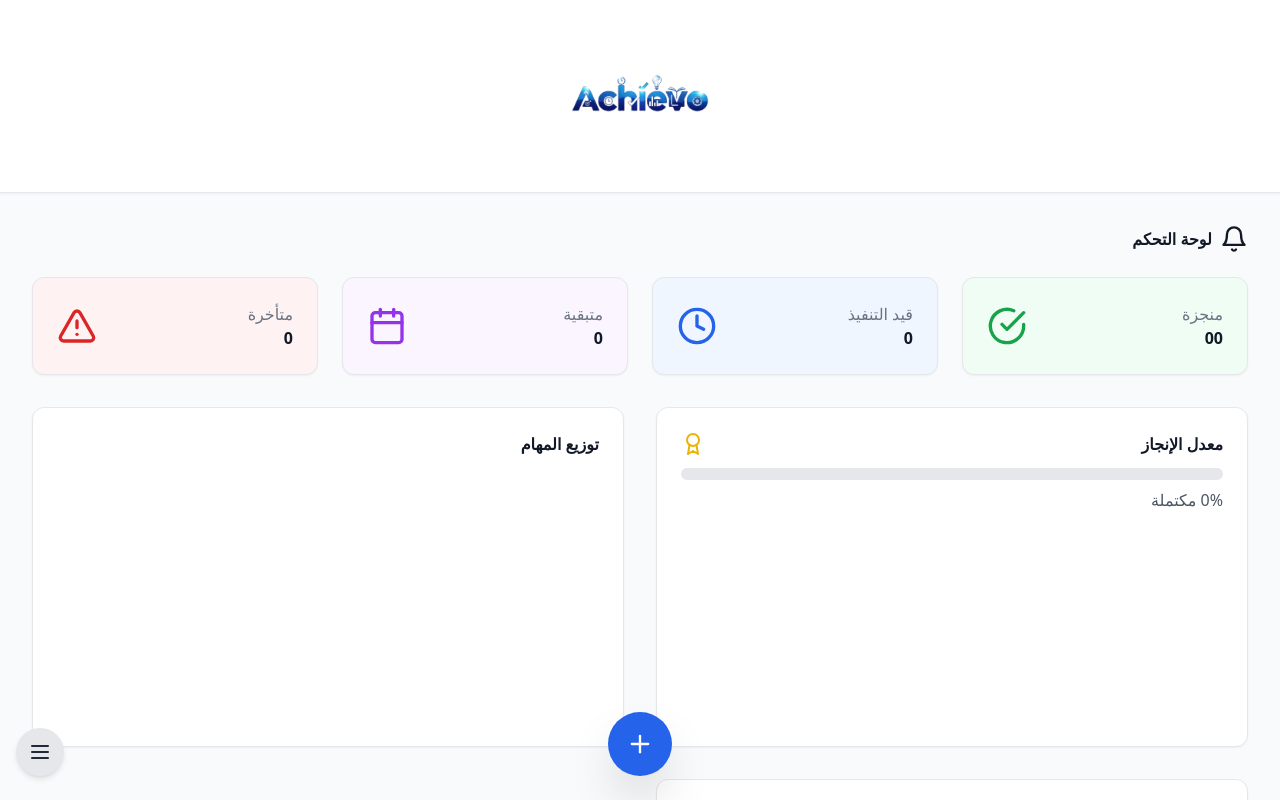
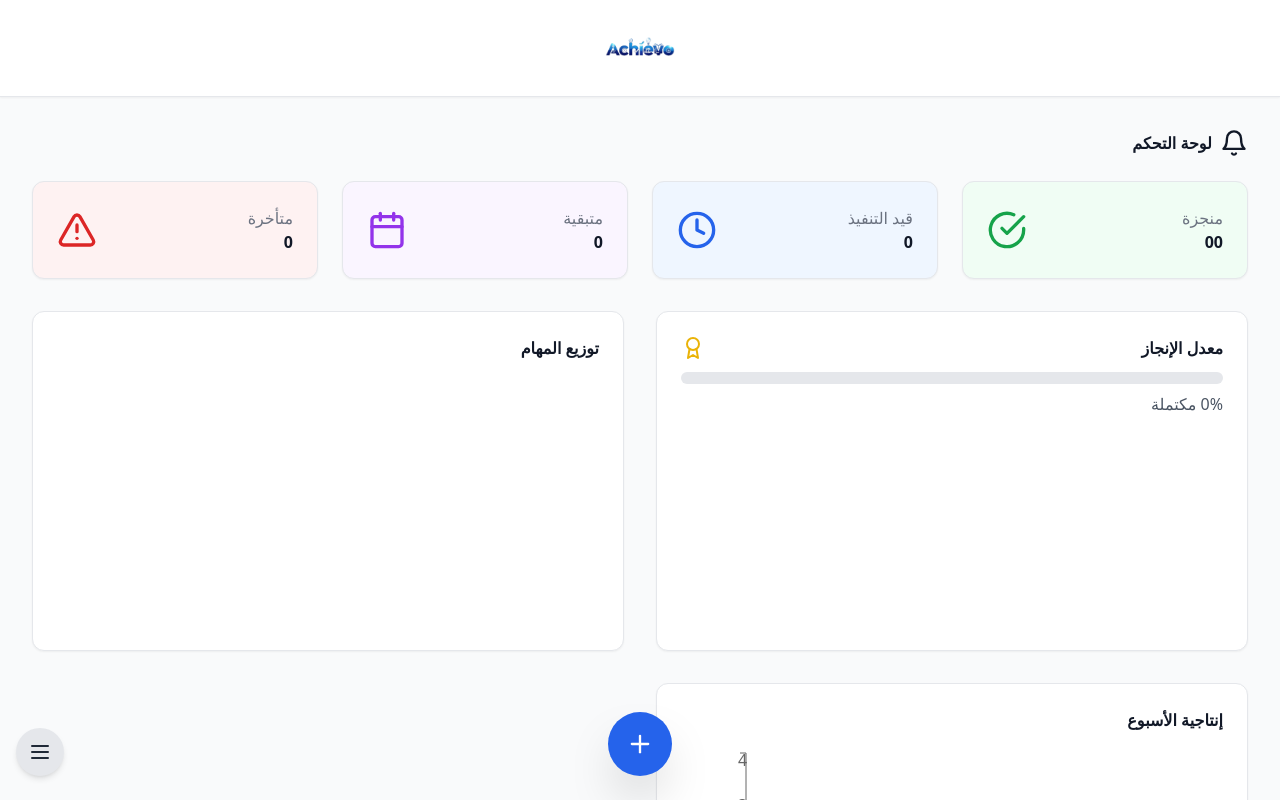
Before and after one commit to momu1372001-byte/-_Achivo, a React (Vite) app: page / in a window 1280 px wide. Shown: the top 800 px of the page. Built offline with nearby package versions, Linux system fonts and the light colour scheme.

Commit message:
final update before build apk

```diff
--- a/src/components/Header.tsx
+++ b/src/components/Header.tsx
@@ -7,20 +7,26 @@ interface HeaderProps {
 export const Header: React.FC<HeaderProps> = ({ language }) => {
   return (
     <header
-      className="bg-white shadow-sm border-b border-gray-200 dark:bg-gray-900 dark:border-gray-700"
+      className="bg-white shadow-sm border-b border-gray-200 dark:bg-gray-900 dark:border-gray-700 flex justify-center items-center"
       dir={language === "ar" ? "rtl" : "ltr"}
-      style={{ paddingTop: 0, paddingBottom: 0, lineHeight: 0 }}
+      style={{
+        paddingTop: 0,
+        paddingBottom: 0,
+        lineHeight: 0,
+        height: "auto",
+      }}
     >
-      <div className="max-w-7xl mx-auto px-4 sm:px-6 lg:px-8">
-        <div className="flex justify-center items-center">
-          <img
-            src="/logo.png"
-            alt="Achievo Logo"
-            className="w-48 h-auto object-contain"
-            style={{ margin: 0, padding: 0 }}
-          />
-        </div>
-      </div>
+      {/* ✅ اللوجو فقط في المنتصف، والهيدر أنحف ما يمكن */}
+      <img
+        src="/logo.png"
+        alt="Achievo Logo"
+        className="w-48 h-24 object-contain"
+        style={{
+          margin: 0,
+          padding: 0,
+          display: "block",
+        }}
+      />
     </header>
   );
 };
```
